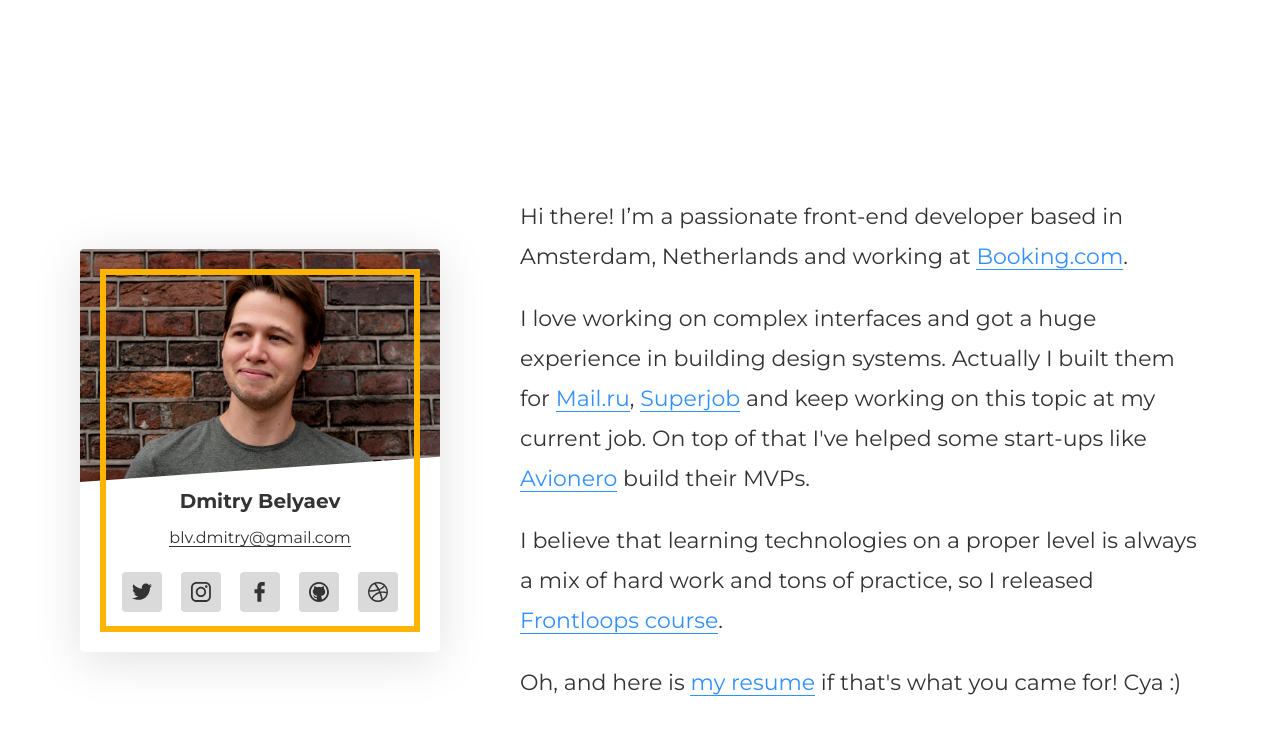
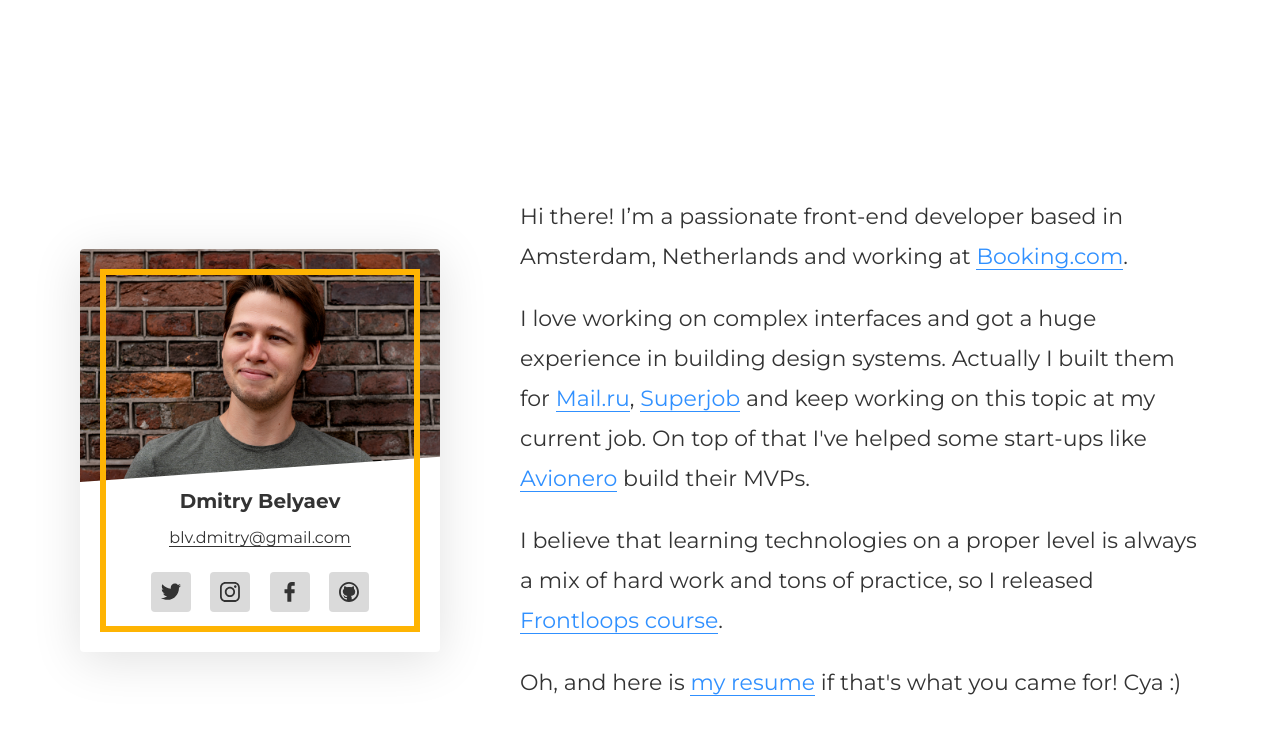
Before and after one commit to blvdmitry/blvdmitry.github.io, a Jekyll site: the page built from index.html, in a window 1280 px wide. Shown: the top 735 px of the page. Built offline with Jekyll 4.4.1, drawn with Linux system fonts in a browser that asks for light colours.

Commit message:
Update sidebar.html

```diff
--- a/_includes/sidebar.html
+++ b/_includes/sidebar.html
@@ -29,9 +29,6 @@
 				<a href="https://github.com/BananaBobby" target="_blank" class="profile__social profile__social_github">
 					<svg class="icon"><use xlink:href="#github" /></svg>
 				</a>
-				<a href="https://dribbble.com/BananaBobby" target="_blank" class="profile__social profile__social_dribbble">
-					<svg class="icon"><use xlink:href="#dribbble" /></svg>
-				</a>
 			</div>
 		</div>
 	</div>
```
